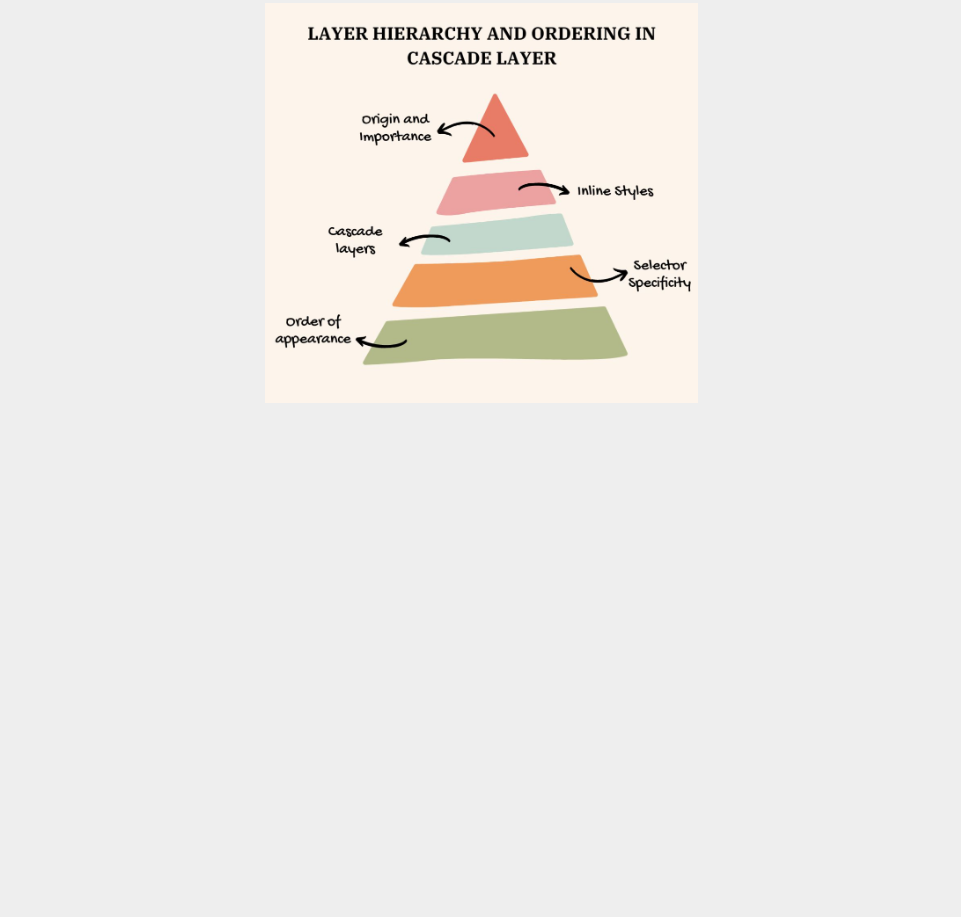
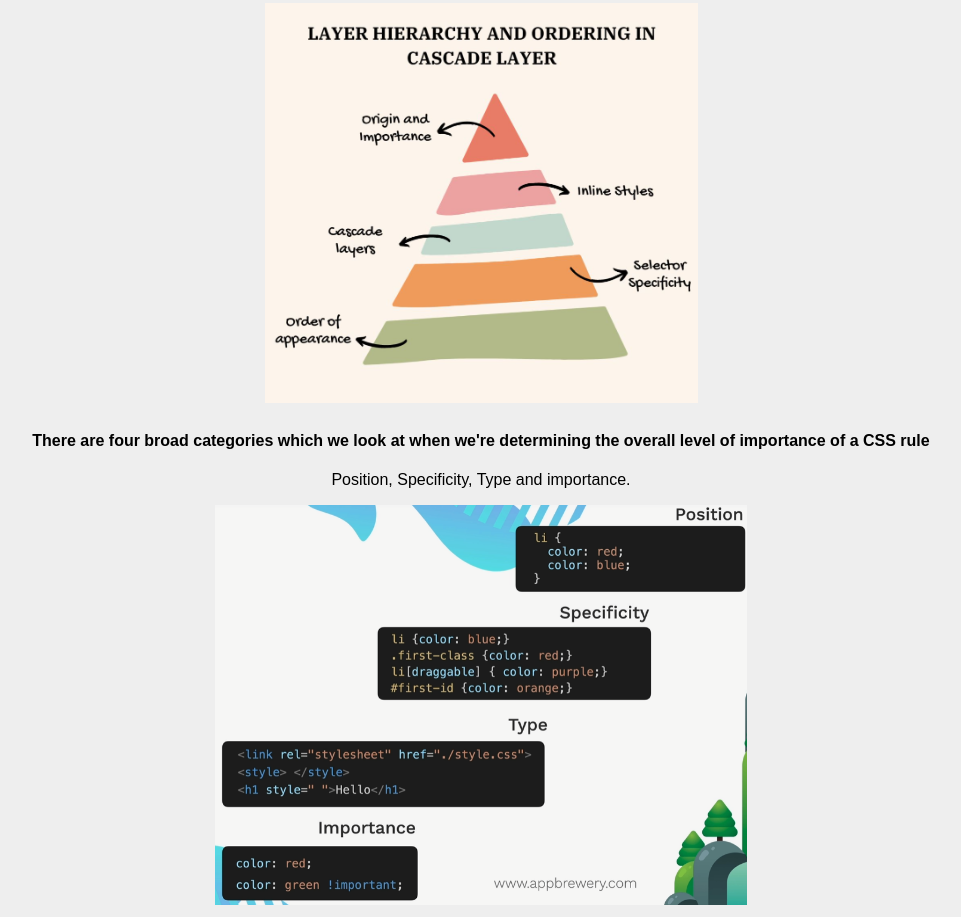
Before and after one commit to KhaiGotTheCode/Zero-To-Hero-Project, a plain HTML site: page index.html in a window 1280 px wide. Shown: the part 1574-2491 px from the top of the page, without its empty margins (159-1120 px from the left). Before the commit the page ends 1989 px from the top, so only its background shows below. Drawn offline with Linux system fonts and the light colour scheme.

Commit message:
/test/ learning github..... saving from VSCode

```diff
--- a/index.html
+++ b/index.html
@@ -79,7 +79,17 @@ Colors:
         resolving conflicts and establishing a clear hierarchy of styles. Here’s how cascade layers are ordered:
       </p>
       <img class="sqrimg"src="images/CSSHierarchy.PNG" alt="CSS style hierarchy">
+      <div class="4types">
+        <h4> There are four broad categories which we look at when we're determining the overall level of importance
+          of a CSS rule
+        </h4>
+        <p>
+          Position, Specificity, Type and importance.
+        </p>
+        <img class="CSSCascade" src="images/CSSCascade.PNG" alt="CSS Cascade">
+      </div>
     </div>
 
 
+
   </body>
--- a/style.css
+++ b/style.css
@@ -40,3 +40,7 @@ width: 300px;
 .sqrimg {
     height: 400px;
 }
+
+.CSSCascade {
+    height: 400px;
+}
```
Also changed, not shown: images/CSSCascade.PNG (added).
